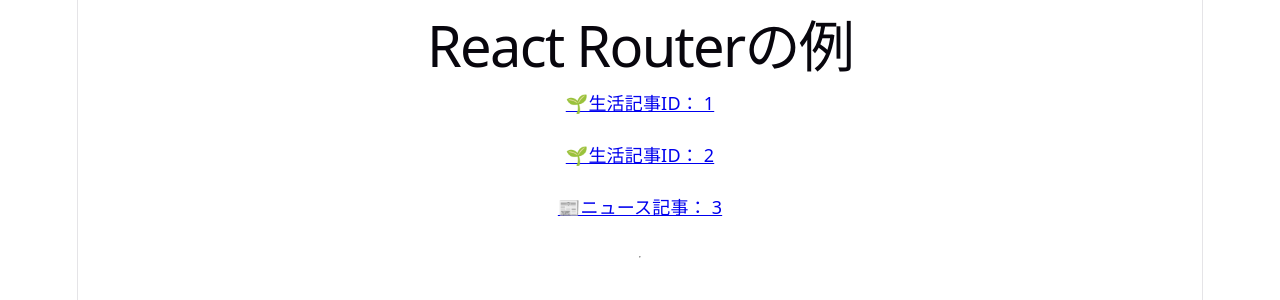
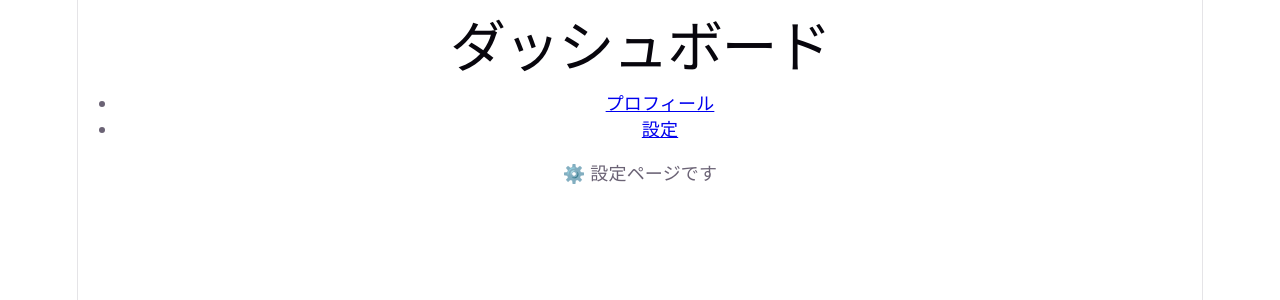
Before and after one commit to navyfish216/sandbox-react, a React (Vite) app in the folder study-react-app/: page /dashboard/settings in a window 1280 px wide. Shown: the top 300 px of the page. Built offline with nearby package versions, Linux system fonts and the light colour scheme.

Commit message:
React修行⑦：ネストされたルートとOutlet

```diff
--- a/study-react-app/src/App.jsx
+++ b/study-react-app/src/App.jsx
@@ -26,13 +26,17 @@
 import RouterView from "./pages/RouterSample/RouterView";
 import UseParamsSample from "./pages/RouterSample/UseParamsSample";
 import UseParamsMulti from "./pages/RouterSample/UseParamsMulti";
+import DashboardView from "./pages/RouterSample/DashboardView";
 import './App.css';
 
 function App() {
   return (
     <>
+      <DashboardView />
+
+      {/*
+
       <UseParamsMulti />
-      {/*
       <UseParamsSample />
       <RouterView />
       <UserContextView />
--- /dev/null
+++ b/study-react-app/src/components/RouterSample/Dashboard.jsx
@@ -0,0 +1,19 @@
+import {Outlet, Link} from "react-router-dom";
+
+function Dashboard () {
+  return (
+    <div>
+      <h1>ダッシュボード</h1>
+      <nav>
+        <ul>
+          <li><Link to="profile">プロフィール</Link></li>
+          <li><Link to="settings">設定</Link></li>
+        </ul>
+      </nav>
+
+      {/* 子ルートのコンポーネントがここに表示される */}
+      <Outlet />
+    </div>
+  );
+}
+export default Dashboard;
--- /dev/null
+++ b/study-react-app/src/components/RouterSample/Profile.jsx
@@ -0,0 +1,4 @@
+function Profile() {
+  return <div>👤 プロフィールページです</div>;
+}
+export default Profile;
--- /dev/null
+++ b/study-react-app/src/components/RouterSample/Settings.jsx
@@ -0,0 +1,4 @@
+function Settings() {
+  return <div>⚙️ 設定ページです</div>;
+}
+export default Settings;
--- /dev/null
+++ b/study-react-app/src/pages/RouterSample/DashboardView.jsx
@@ -0,0 +1,20 @@
+import {BrowserRouter, Routes, Route} from "react-router-dom";
+import Dashboard from "../../components/RouterSample/Dashboard";
+import Profile from "../../components/RouterSample/Profile";
+import Settings from "../../components/RouterSample/Settings";
+
+function DashboardView() {
+    return (
+      <BrowserRouter>
+        <Routes>
+          {/* 親 */}
+          <Route path="dashboard" element={<Dashboard />}>
+            {/* 子 */}
+            <Route path="profile" element={<Profile />} />
+            <Route path="settings" element={<Settings />} />
+          </Route>
+        </Routes>
+      </BrowserRouter>
+    );
+}
+export default DashboardView;
```
